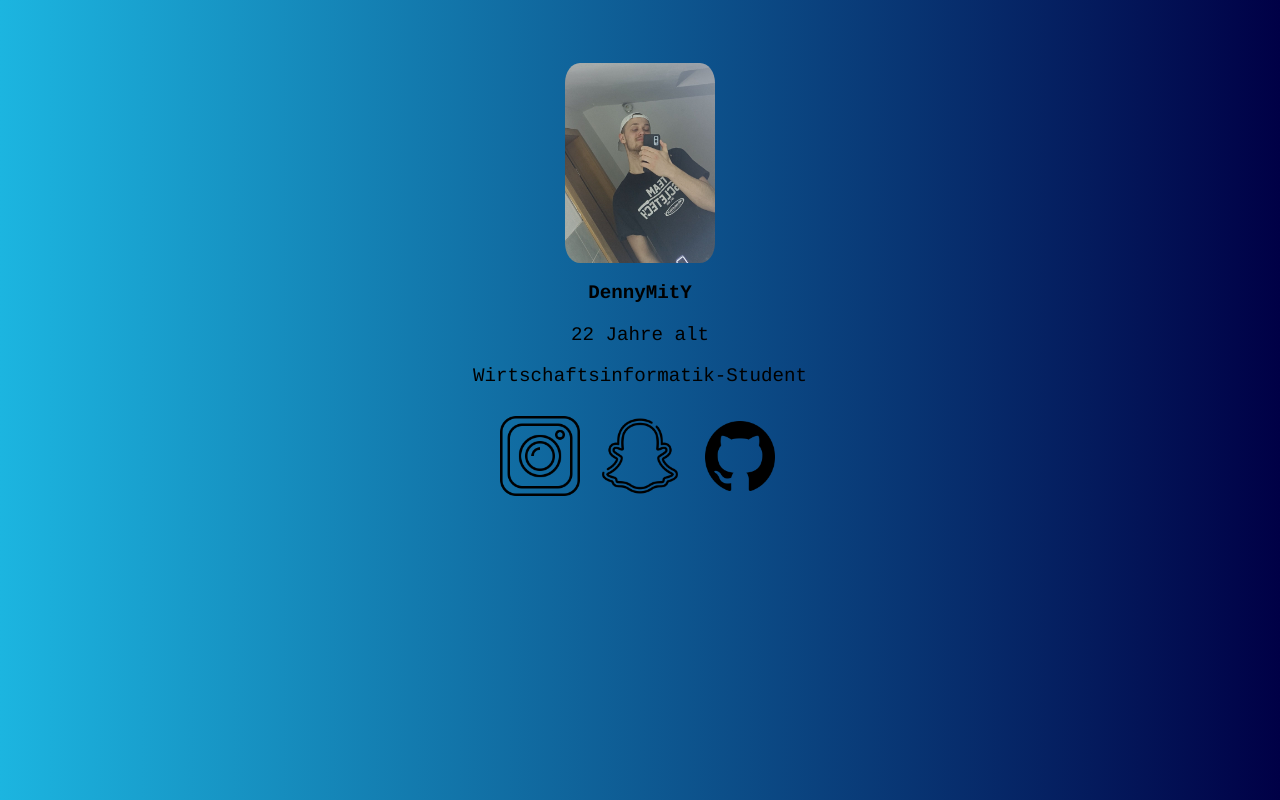
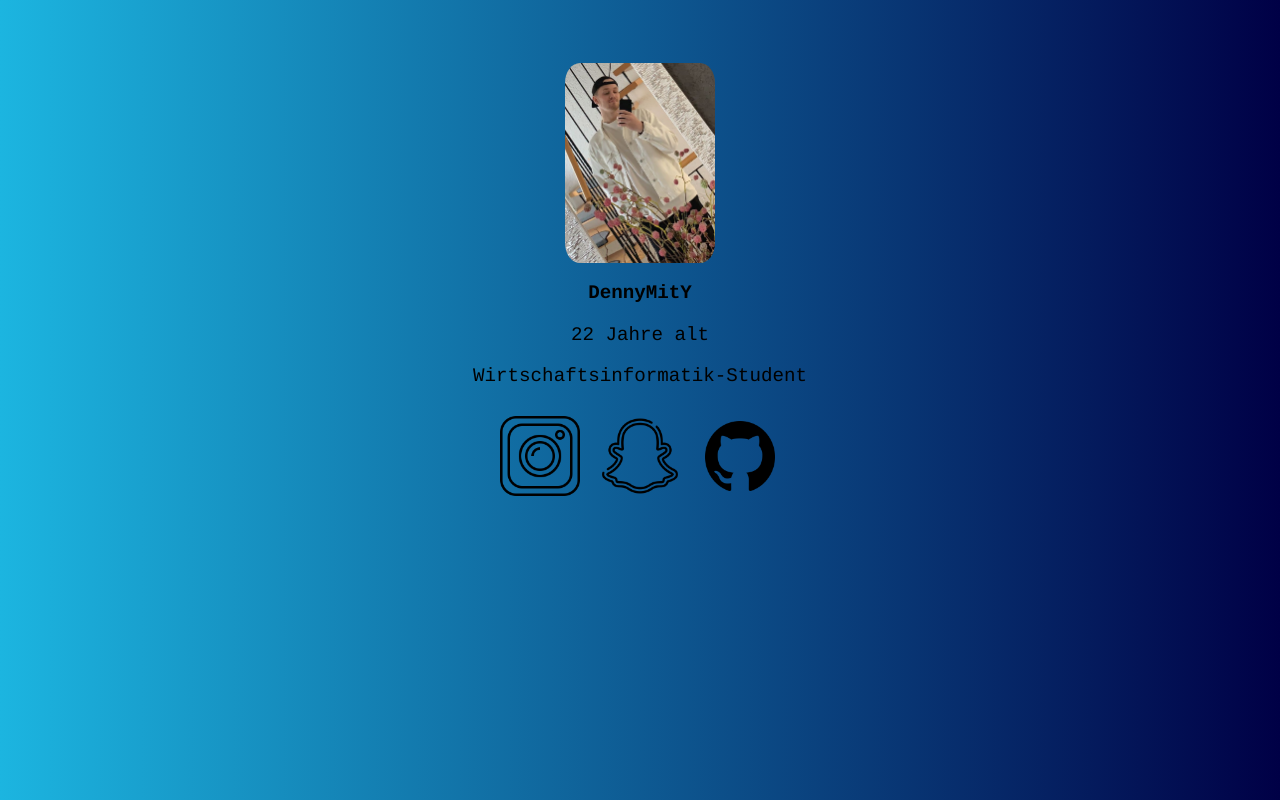
Before and after one commit to Dennymity/Dennymity.github.io, a plain HTML site: page index.html in a window 1280 px wide. Drawn offline with Linux system fonts and the light colour scheme.

Commit message:
Update index.html

```diff
--- a/index.html
+++ b/index.html
@@ -2,12 +2,11 @@
 <html>
   <head>
     <meta name="viewport" content="width=device-width, initial-scale=1.0">
-	<meta http-equiv="Refresh" content="100">
     <title>DennyMitY</title>
 <link rel="stylesheet" href="stylesheet.css">
   </head>
   <body>
-    <a href="https://www.instagram.com/blaubeersaft/"><img src="ich.jpeg" alt="Avatar" width="150" height="200" class="center"></a>
+    <a href="https://www.instagram.com/blaubeersaft/"><img src="ich2.jpg" alt="Avatar" width="150" height="200" class="center"></a>
     <p align="center" style="font-family:courier; font-size:120%"><b>DennyMitY</b></p>
     <p align="center" style="font-family:courier; font-size:120%">22 Jahre alt</p>
     <p align="center" style="font-family:courier; font-size:120%">Wirtschaftsinformatik-Student</p>
```
